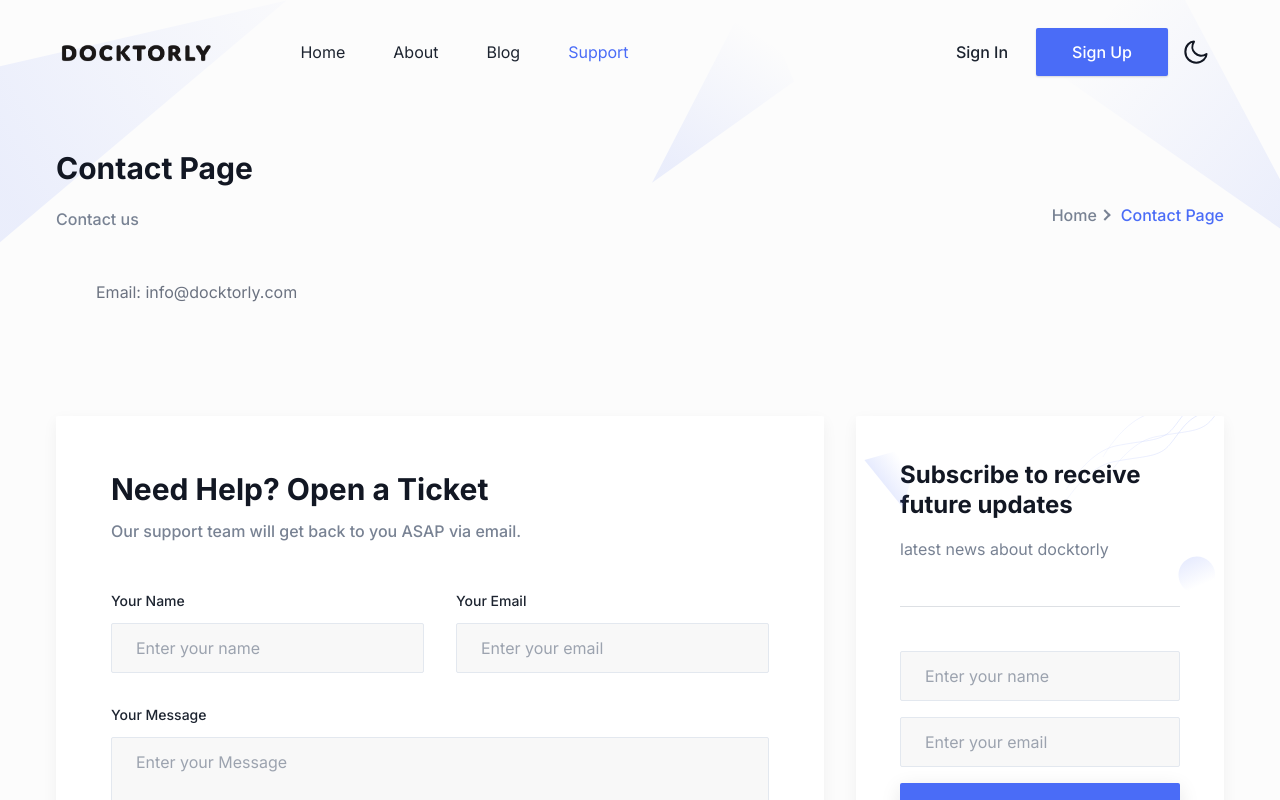
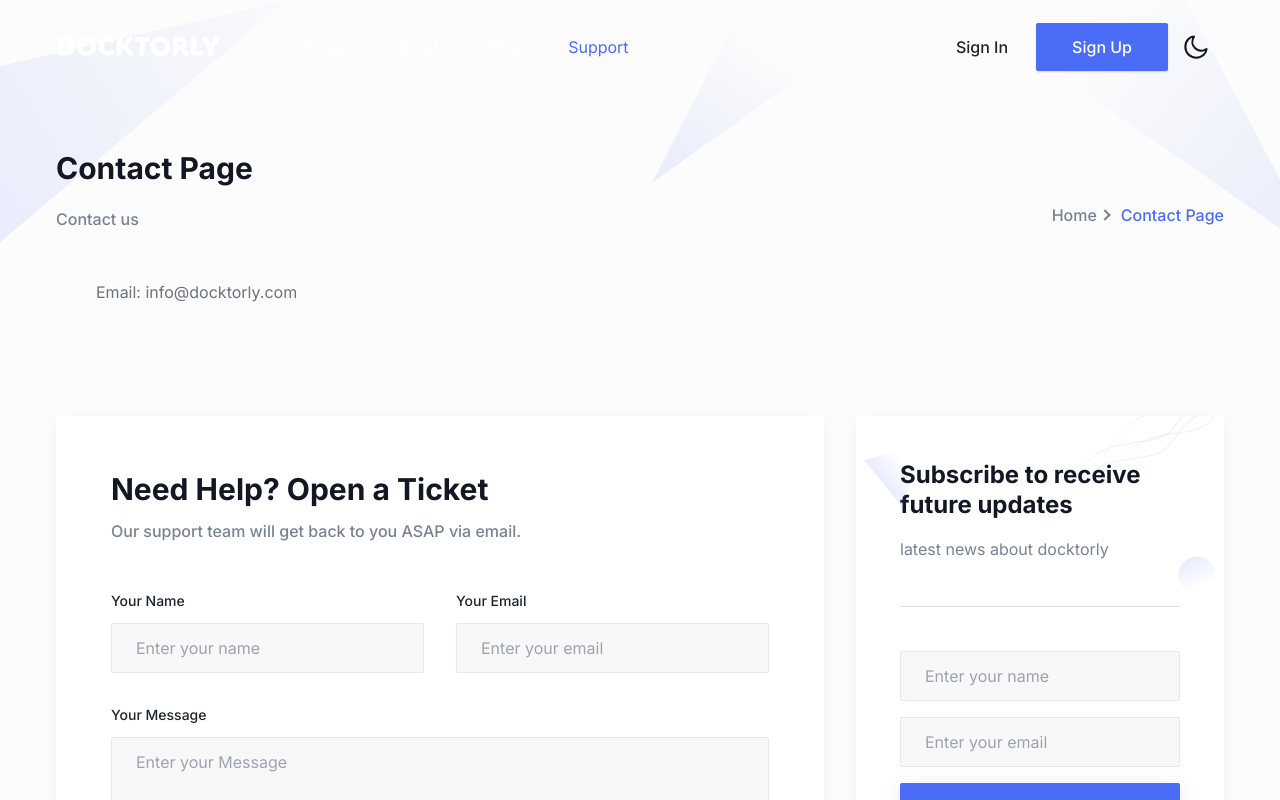
Before and after one commit to syounglee012/docktorly-frontend, a Next.js app: page /contact in a window 1280 px wide. Both pictures are taken after a click on the button "theme toggler". Shown: the top 800 px of the page. Built offline with nearby package versions, Linux system fonts and the light colour scheme.

Commit message:
menu color in dark mode updated

```diff
--- a/components/Header/index.tsx
+++ b/components/Header/index.tsx
@@ -57,7 +57,7 @@ const Header = () => {
                 } `}
               >
                 <Image
-                  src="./images/logo/logo-black.png"
+                  src="./images/logo/logo.png"
                   alt="logo"
                   width={140}
                   height={30}
@@ -113,7 +113,7 @@ const Header = () => {
                             className={`flex py-2 text-base lg:mr-0 lg:inline-flex lg:px-0 lg:py-6 ${
                               usePathName === menuItem.path
                                 ? "text-primary dark:text-white"
-                                : "text-dark hover:text-primary dark:text-white/70 dark:hover:text-white"
+                                : "text-white hover:text-primary dark:text-white/70 dark:hover:text-white"
                             }`}
                           >
                             {menuItem.title}
--- a/components/Hero/index.tsx
+++ b/components/Hero/index.tsx
@@ -18,7 +18,7 @@ const Hero = () => {
                 className="wow fadeInUp mx-auto max-w-[800px] text-center"
                 data-wow-delay=".2s"
               >
-                <h1 className="mb-5 text-3xl font-bold leading-tight text-black dark:text-white sm:text-4xl sm:leading-tight md:text-5xl md:leading-tight">
+                <h1 className="mb-5 text-3xl font-bold leading-tight text-white dark:text-white sm:text-4xl sm:leading-tight md:text-5xl md:leading-tight">
                   Bridging Between Specialty and Primary Care
                 </h1>
                 <p className="mb-12 text-base !leading-relaxed text-body-color dark:text-body-color-dark sm:text-lg md:text-xl">
```
